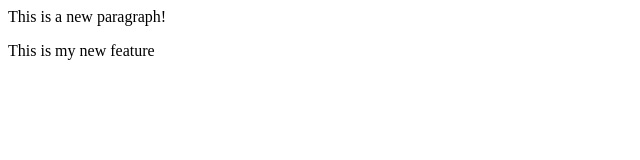
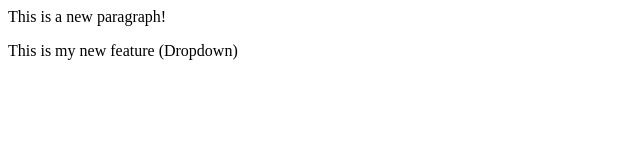
Before and after one commit to awais-ahmad01/localrepo, a plain HTML site: page index.html in a window 1280 px wide. Shown: the full height of the page, 0-640 px from the left. Drawn offline with Linux system fonts and the light colour scheme.

```diff
--- a/index.html
+++ b/index.html
@@ -1,2 +1,2 @@
 <p>This is a new paragraph!</p>
-<p>This is my new feature</p>
+<p>This is my new feature (Dropdown)</p>
```
